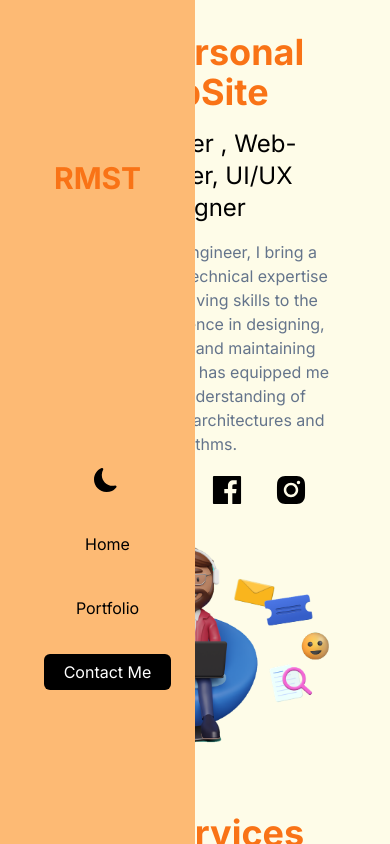
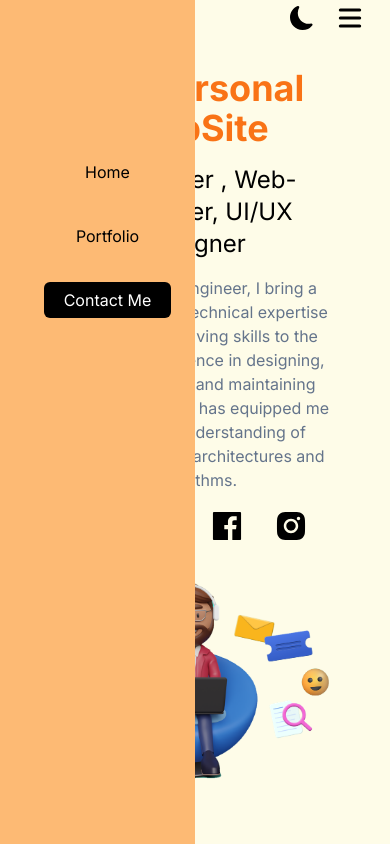
Before and after one commit to Sandunrmst/portfolio-app, a Next.js app: page / in a window 390 px wide. Shown: the top 844 px of the page. Built offline with nearby package versions, Linux system fonts and the light colour scheme.

Commit message:
Fixed header issues with mobile and desktop

```diff
--- a/src/app/page.tsx
+++ b/src/app/page.tsx
@@ -1,6 +1,7 @@
 "use client";
 
 import { BsFillMoonFill } from "react-icons/bs";
+import { useState } from "react";
 import {
   AiFillLinkedin,
   AiFillGithub,
@@ -57,17 +58,27 @@ const handleClick = (anchor: string) => () => {
 };
 
 export default function Home() {
+  const [isOpen, setIsOpen] = useState<boolean>(true);
+
+  const menuHandler = () => {
+    setIsOpen(!isOpen);
+  };
   return (
     <main className="bg-yellow-50 px-6 md:px-20 lg:px-50 xl:px-70 min-h-screen">
       <section id="home-section">
-        <nav className="py-40 flex justify-between items-center h-screen w-[50%] fixed top-0 left-0 bg-orange-300 flex-col z-10 sm:relative sm:bg-transparent sm:flex-row sm:py-10 sm:w-full sm:h-min">
+        <nav className="flex justify-between items-center">
+          <div className="flex-1">
             <h2 className="font-bold text-3xl text-orange-500 cursor-pointer">
               RMST
             </h2>
+          </div>
+
+          <div
+            className={`flex-1 py-40 flex justify-between items-center h-screen ${
+              isOpen ? "w-[50%]" : "w-0 overflow-hidden"
+            } fixed top-0 left-0 bg-orange-300 flex-col z-10 transition-all sm:relative sm:bg-transparent sm:flex-row sm:py-10 sm:w-full sm:h-min`}
+          >
             <ul className="flex flex-col gap-10 justify-center items-center sm:flex-row ">
-            <li className="cursor-pointer pl-4">
-              <BsFillMoonFill size={"1.5em"} />
-            </li>
               <li className="ml-5 sm:hidden md:block">
                 <a href="#home" onClick={handleClick("home")}>
                   Home
@@ -86,11 +97,22 @@ export default function Home() {
                   Contact Me
                 </a>
               </li>
+            </ul>
+          </div>
 
-            <li className="hidden sm:block md:hidden cursor-pointer">
+          <div>
+            <ul className="flex justify-end items-center gap-5">
+              <li className="cursor-pointer pl-4">
+                <BsFillMoonFill size={"1.5em"} />
+              </li>
+              <li
+                className="block sm:block md:hidden cursor-pointer"
+                onClick={menuHandler}
+              >
                 <HiMenu size={"2em"} />
               </li>
             </ul>
+          </div>
         </nav>
 
         <div className="p-8 text-center">
```
Lines whose indentation alone changed are shown as unchanged.
